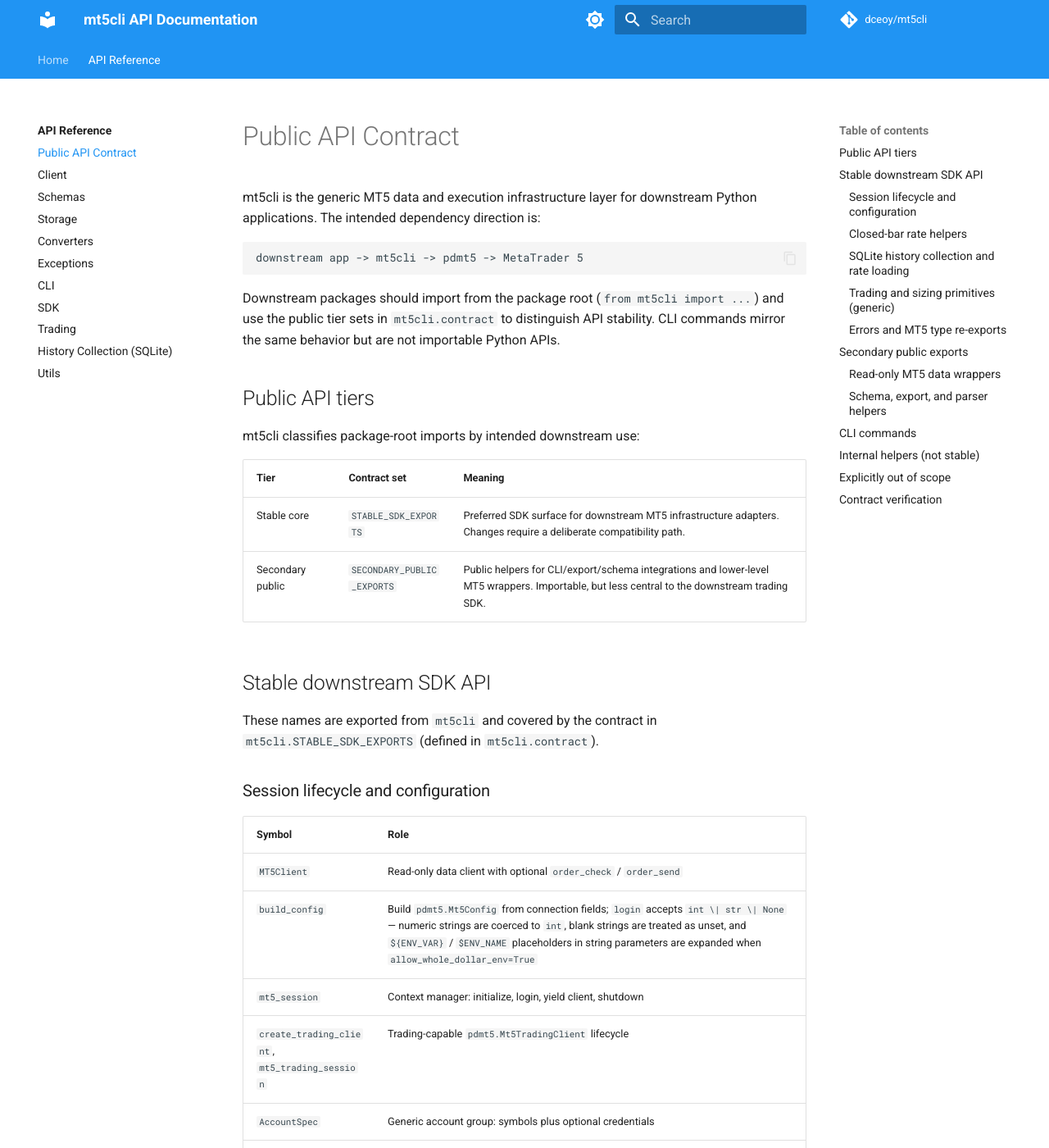
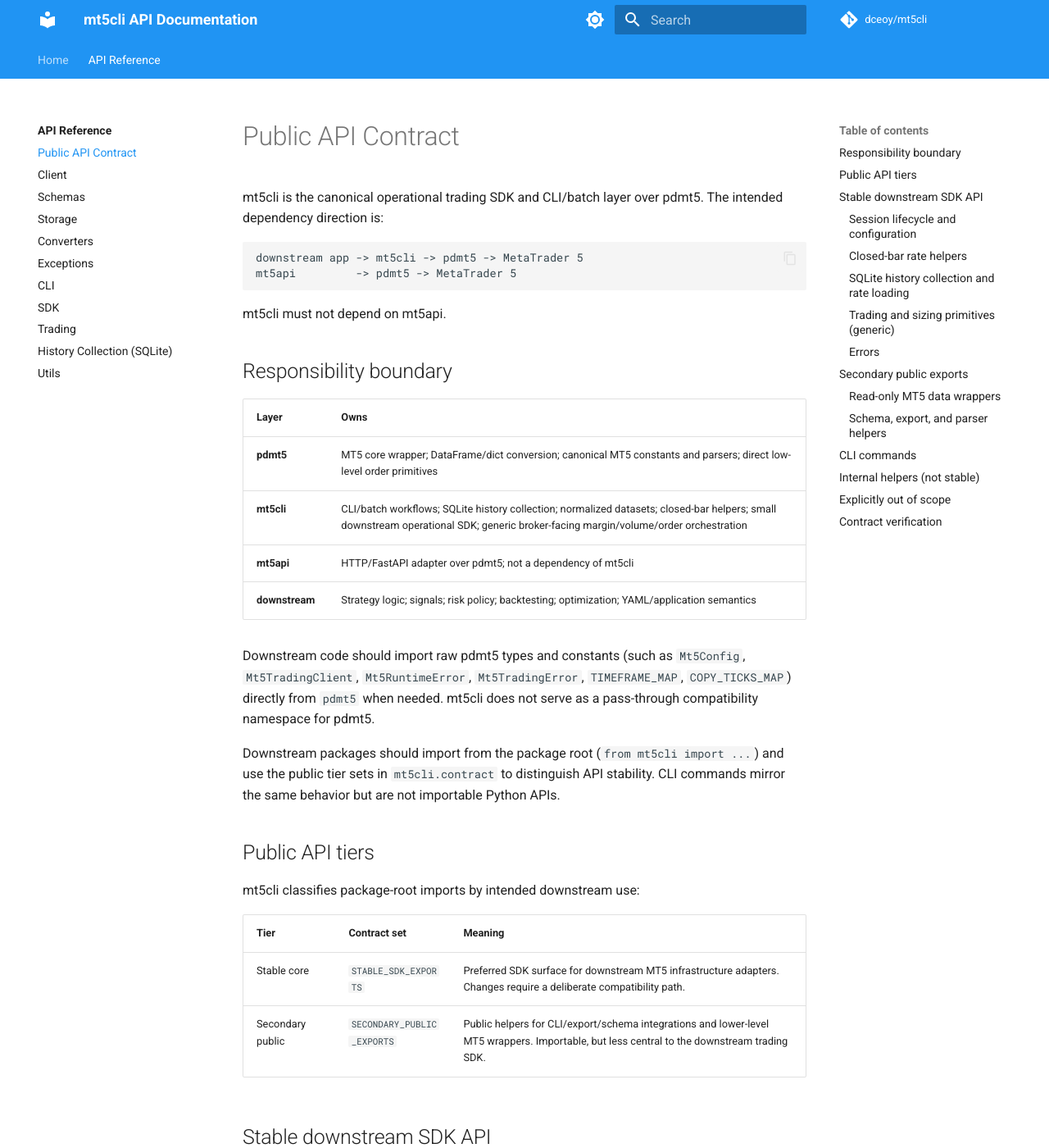
Before and after one commit to dceoy/mt5cli, an MkDocs documentation site: the page built from docs/api/public-contract.md, in a window 1280 px wide and 1400 px high. Shown: the whole window at 82% size. Built offline with MkDocs 1.6.1 and Material for MkDocs 9.7.7, drawn with Linux system fonts in a browser that asks for light colours; comment, search, counter and statistics services are not loaded; some of the changed text lies outside the part shown.

Commit message:
feat: reduce package-root API surface and require pdmt5>=1.0.0 (closes #70)
Remove pdmt5 pass-through re-exports (Mt5Config, Mt5RuntimeError,
Mt5TradingClient, Mt5TradingError, TIMEFRAME_MAP, TICK_FLAG_MAP) from
the mt5cli package-root public API and contract tiers. Downstream code
should import these directly from pdmt5.

Also remove the backward-compat TICK_FLAG_MAP constant from utils.py
(it was a plain dict copy of pdmt5.COPY_TICKS_MAP with no added value).

Breaking changes (intentional):
- `from mt5cli import Mt5Config` → use `from pdmt5 import Mt5Config`
- `from mt5cli import Mt5RuntimeError` → use `from pdmt5 import Mt5RuntimeError`
- `from mt5cli import Mt5TradingClient` → use `from pdmt5 import Mt5TradingClient`
- `from mt5cli import Mt5TradingError` → use `from pdmt5 import Mt5TradingError`
- `from mt5cli import TIMEFRAME_MAP` → use `from pdmt5 import TIMEFRAME_MAP`
- `from mt5cli import TICK_FLAG_MAP` → use `from pdmt5 import COPY_TICKS_MAP`
- `from mt5cli.utils import TICK_FLAG_MAP` removed (use pdmt5.COPY_TICKS_MAP)

Other changes:
- Bump pdmt5 dependency to >=1.0.0
- Update docs/api/public-contract.md with boundary diagram and table
- Add contract test verifying removed names are absent from public API
- Drop test_timeframe_map_has_expected_keys / test_tick_flag_map_has_expected_keys
  (these were testing pdmt5 constants, not mt5cli behaviour)

Co-Authored-By: Claude Sonnet 4.6 <noreply@anthropic.com>
Claude-Session: https://claude.ai/code/session_01SYbejsPFRMAkD7JDfe9RUx

````diff
--- a/docs/api/public-contract.md
+++ b/docs/api/public-contract.md
@@ -1,11 +1,28 @@
 # Public API Contract
 
-mt5cli is the generic MT5 data and execution infrastructure layer for downstream
-Python applications. The intended dependency direction is:
+mt5cli is the canonical operational trading SDK and CLI/batch layer over pdmt5.
+The intended dependency direction is:
 
 ```text
 downstream app -> mt5cli -> pdmt5 -> MetaTrader 5
+mt5api         -> pdmt5 -> MetaTrader 5
 ```
+
+mt5cli must not depend on mt5api.
+
+## Responsibility boundary
+
+| Layer            | Owns                                                                                                                                          |
+| ---------------- | --------------------------------------------------------------------------------------------------------------------------------------------- |
+| **pdmt5**        | MT5 core wrapper; DataFrame/dict conversion; canonical MT5 constants and parsers; direct low-level order primitives                           |
+| **mt5cli**       | CLI/batch workflows; SQLite history collection; normalized datasets; closed-bar helpers; small downstream operational SDK; generic broker-facing margin/volume/order orchestration |
+| **mt5api**       | HTTP/FastAPI adapter over pdmt5; not a dependency of mt5cli                                                                                   |
+| **downstream**   | Strategy logic; signals; risk policy; backtesting; optimization; YAML/application semantics                                                   |
+
+Downstream code should import raw pdmt5 types and constants (such as
+`Mt5Config`, `Mt5TradingClient`, `Mt5RuntimeError`, `Mt5TradingError`,
+`TIMEFRAME_MAP`, `COPY_TICKS_MAP`) directly from `pdmt5` when needed.
+mt5cli does not serve as a pass-through compatibility namespace for pdmt5.
 
 Downstream packages should import from the package root (`from mt5cli import
 ...`) and use the public tier sets in `mt5cli.contract` to distinguish API
@@ -133,13 +150,12 @@ sending requests. Failed, malformed, or unknown broker retcodes are fail-closed
 and returned as `status="failed"` with normalized `request` / `response` details;
 `dry_run=True` never calls `ensure_symbol_selected()` or `order_send()`.
 
-### Errors and MT5 type re-exports
+### Errors
 
-| Symbol                                                                               | Role                                            |
-| ------------------------------------------------------------------------------------ | ----------------------------------------------- |
-| `Mt5CliError`, `Mt5ConnectionError`, `Mt5OperationError`, `Mt5SchemaError`           | Stable mt5cli exception types                   |
-| `normalize_mt5_exception`, `call_with_normalized_errors`, `is_recoverable_mt5_error` | Error normalization and retry classification    |
-| `Mt5Config`, `Mt5RuntimeError`, `Mt5TradingClient`, `Mt5TradingError`                | Re-exported pdmt5 types for adapter convenience |
+| Symbol                                                                               | Role                                         |
+| ------------------------------------------------------------------------------------ | -------------------------------------------- |
+| `Mt5CliError`, `Mt5ConnectionError`, `Mt5OperationError`, `Mt5SchemaError`           | Stable mt5cli exception types                |
+| `normalize_mt5_exception`, `call_with_normalized_errors`, `is_recoverable_mt5_error` | Error normalization and retry classification |
 
 ## Secondary public exports
 
--- a/pyproject.toml
+++ b/pyproject.toml
@@ -9,7 +9,7 @@ license-files = ["LICENSE"]
 readme = "README.md"
 requires-python = ">= 3.11, < 3.14"
 dependencies = [
-  "pdmt5>=0.3.0",
+  "pdmt5>=1.0.0",
   "click >= 8.1.0",
   "typer >= 0.15.0",
 ]
````
Also changed, not shown: other parts of docs/api/public-contract.md (+1 -1 lines), mt5cli/__init__.py (+0 -10 lines), 5 other files.
